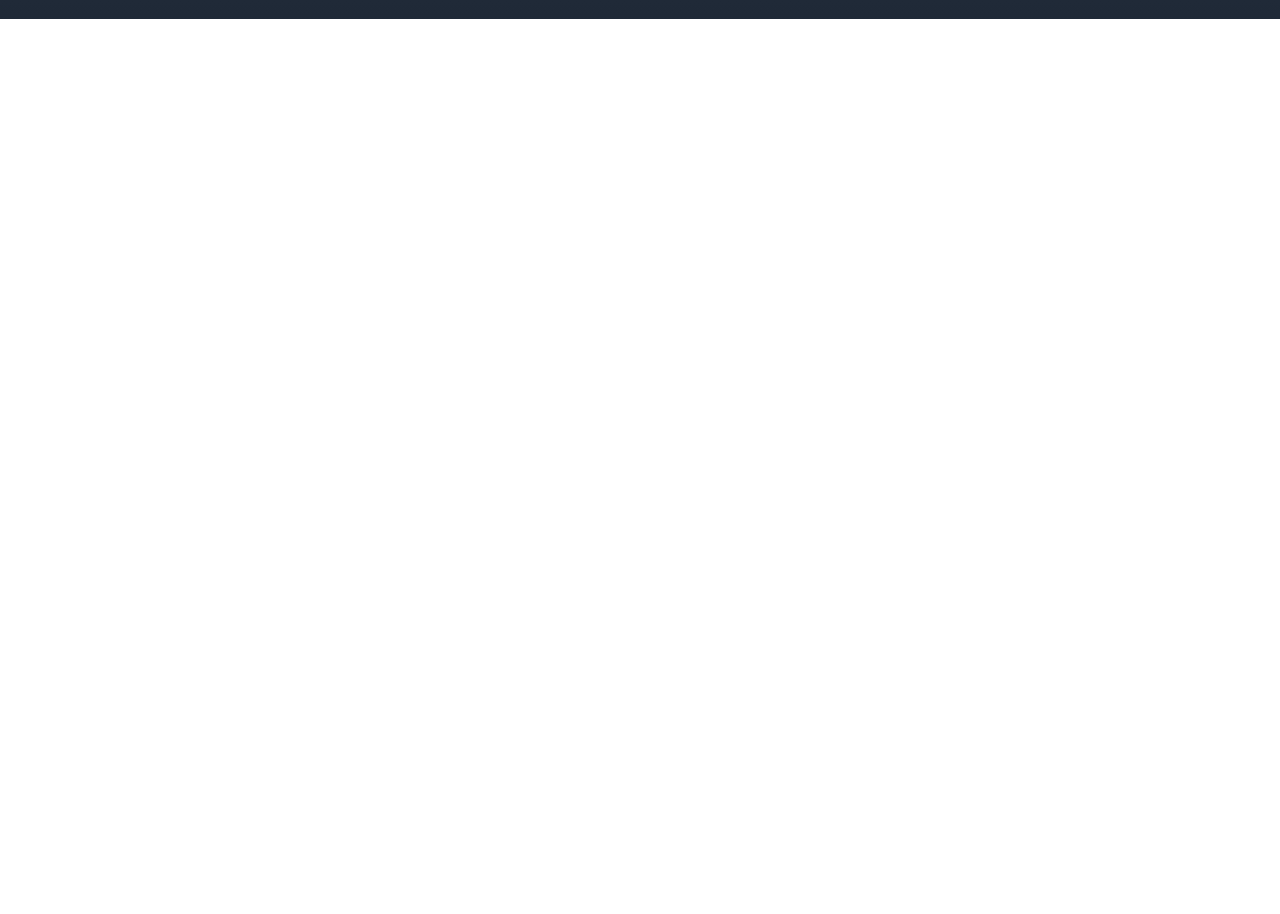
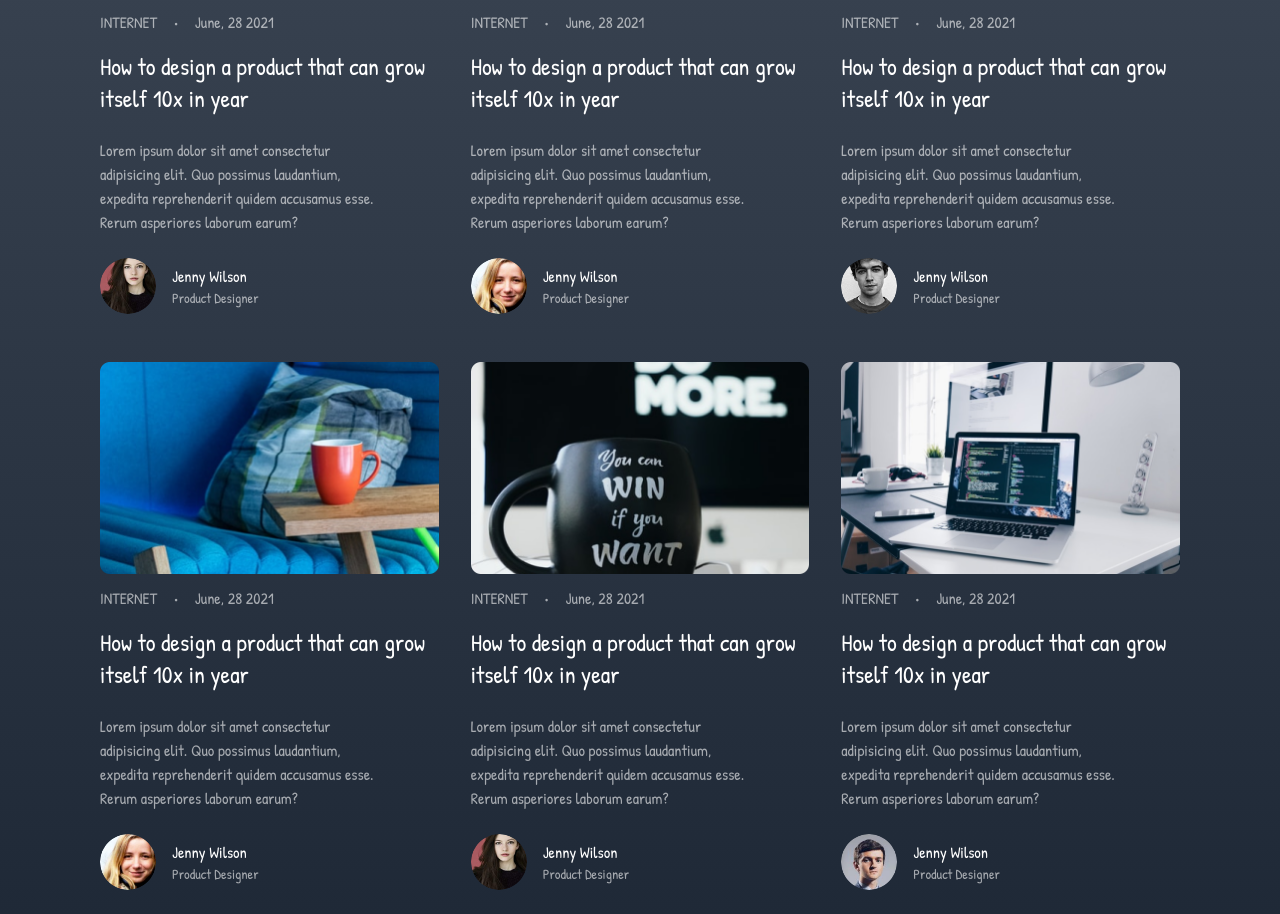
Before and after one commit to ardiansetya/slicing-ui-epictetus, a Next.js app: page / in a window 1280 px wide. Shown: the part 781-1695 px from the top of the page. Before the commit the page ends 800 px from the top, so only its background shows below. Built offline with nearby package versions, Linux system fonts and the light colour scheme.

Commit message:
create post

```diff
--- /dev/null
+++ b/src/components/CardPost.jsx
@@ -0,0 +1,16 @@
+import React from 'react'
+import InfoPost from './InfoPost';
+
+const CardPost = ({ thumbnail, ...infoPost }) => {
+  return (
+    <article>
+      <img src={thumbnail} alt="" />
+      <div className='mt-3'>
+
+      <InfoPost {...infoPost} />
+      </div>
+    </article>
+  );
+};
+
+export default CardPost
--- a/src/pages/index.js
+++ b/src/pages/index.js
@@ -2,6 +2,8 @@ import Image from "next/image";
 import { Geist, Geist_Mono } from "next/font/google";
 import Navbar from "@/components/Navbar";
 import FeaturedPost from "@/components/FeaturedPost";
+import CardPost from "@/components/CardPost";
+import { useState } from "react";
 
 const geistSans = Geist({
   variable: "--font-geist-sans",
@@ -14,12 +16,96 @@ const geistMono = Geist_Mono({
 });
 
 export default function Home() {
+  const [posts, setPost] = useState([
+    {
+      id: 1,
+      thumbnail: "/thumbnail-2.png",
+      category: "Internet",
+      date: "June, 28 2021",
+      title: "How to design a product that can grow itself 10x in year",
+      description:
+        "Lorem ipsum dolor sit amet consectetur adipisicing elit. Quo possimus laudantium, expedita reprehenderit quidem accusamus esse. Rerum asperiores laborum earum?",
+      authorAvatar: "/author-1.png",
+      authorName: "Jenny Wilson",
+      authorJob: "Product Designer",
+    },
+    {
+      id: 2,
+      thumbnail: "/thumbnail-3.png",
+      category: "Internet",
+      date: "June, 28 2021",
+      title: "How to design a product that can grow itself 10x in year",
+      description:
+        "Lorem ipsum dolor sit amet consectetur adipisicing elit. Quo possimus laudantium, expedita reprehenderit quidem accusamus esse. Rerum asperiores laborum earum?",
+      authorAvatar: "/author-2.png",
+      authorName: "Jenny Wilson",
+      authorJob: "Product Designer",
+    },
+    {
+      id: 3,
+      thumbnail: "/thumbnail-4.png",
+      category: "Internet",
+      date: "June, 28 2021",
+      title: "How to design a product that can grow itself 10x in year",
+      description:
+        "Lorem ipsum dolor sit amet consectetur adipisicing elit. Quo possimus laudantium, expedita reprehenderit quidem accusamus esse. Rerum asperiores laborum earum?",
+      authorAvatar: "/author-3.png",
+      authorName: "Jenny Wilson",
+      authorJob: "Product Designer",
+    },
+    {
+      id: 3,
+      thumbnail: "/thumbnail-5.png",
+      category: "Internet",
+      date: "June, 28 2021",
+      title: "How to design a product that can grow itself 10x in year",
+      description:
+        "Lorem ipsum dolor sit amet consectetur adipisicing elit. Quo possimus laudantium, expedita reprehenderit quidem accusamus esse. Rerum asperiores laborum earum?",
+      authorAvatar: "/author-2.png",
+      authorName: "Jenny Wilson",
+      authorJob: "Product Designer",
+    },
+    {
+      id: 3,
+      thumbnail: "/thumbnail-6.png",
+      category: "Internet",
+      date: "June, 28 2021",
+      title: "How to design a product that can grow itself 10x in year",
+      description:
+        "Lorem ipsum dolor sit amet consectetur adipisicing elit. Quo possimus laudantium, expedita reprehenderit quidem accusamus esse. Rerum asperiores laborum earum?",
+      authorAvatar: "/author-1.png",
+      authorName: "Jenny Wilson",
+      authorJob: "Product Designer",
+    },
+    {
+      id: 3,
+      thumbnail: "/thumbnail-7.png",
+      category: "Internet",
+      date: "June, 28 2021",
+      title: "How to design a product that can grow itself 10x in year",
+      description:
+        "Lorem ipsum dolor sit amet consectetur adipisicing elit. Quo possimus laudantium, expedita reprehenderit quidem accusamus esse. Rerum asperiores laborum earum?",
+      authorAvatar: "/author-4.png",
+      authorName: "Jenny Wilson",
+      authorJob: "Product Designer",
+    },
+  ]);
+
+
   return (
     <div className="bg-gradient-to-b from-gray-600 to-gray-800 min-h-screen">
-    <div className="container text-white">
+      <div className="container text-white">
         <Navbar />
         <FeaturedPost />
-    </div>
+        <div className="flex flex-wrap items-center  -mx-4 mt-8">
+          {posts.map((post) => (
+            <div key={post.id} className="w-4/12 px-4 py-6">
+              <CardPost {...post} />
+            </div>
+          ))}
+
+        </div>
+      </div>
     </div>
   );
 }
```
